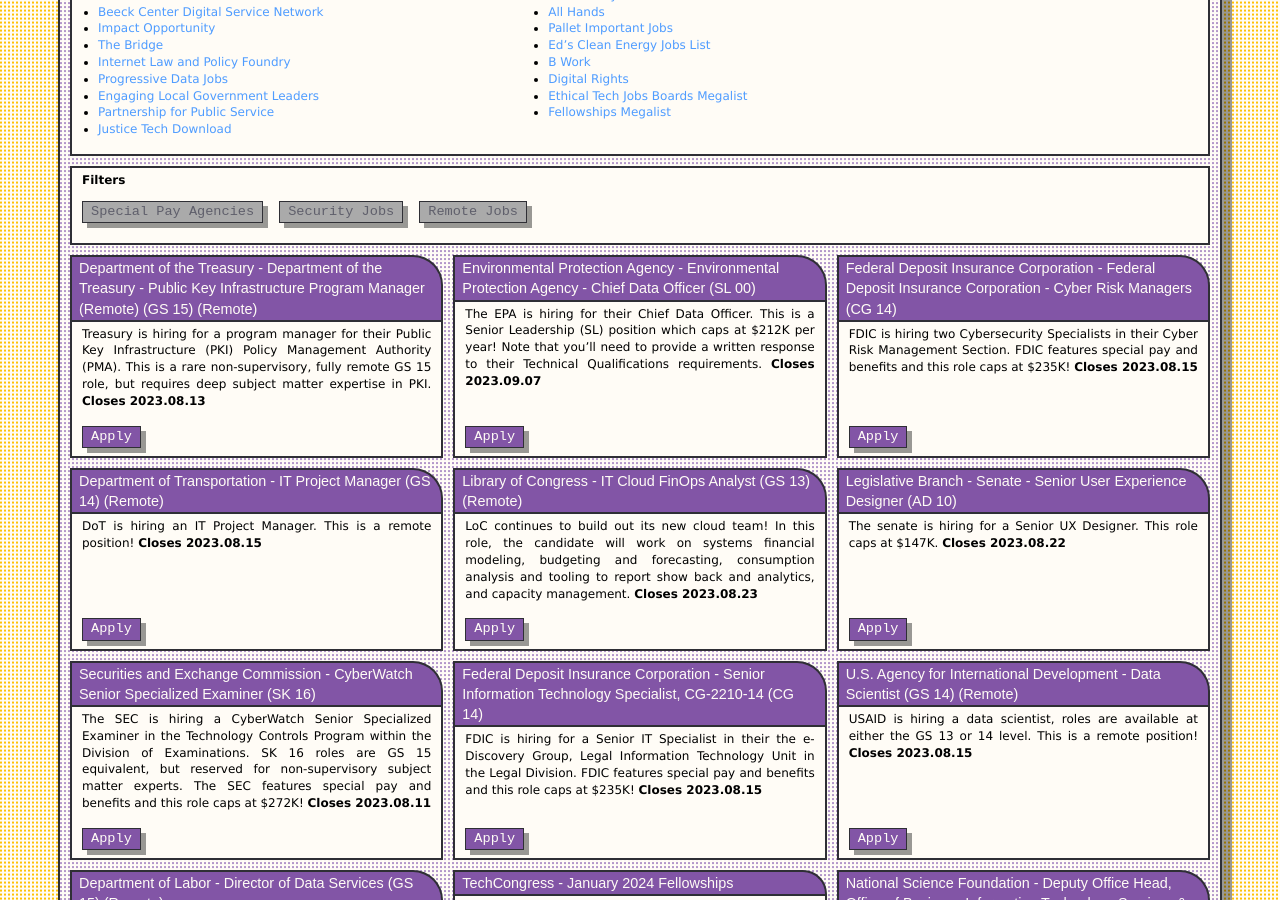
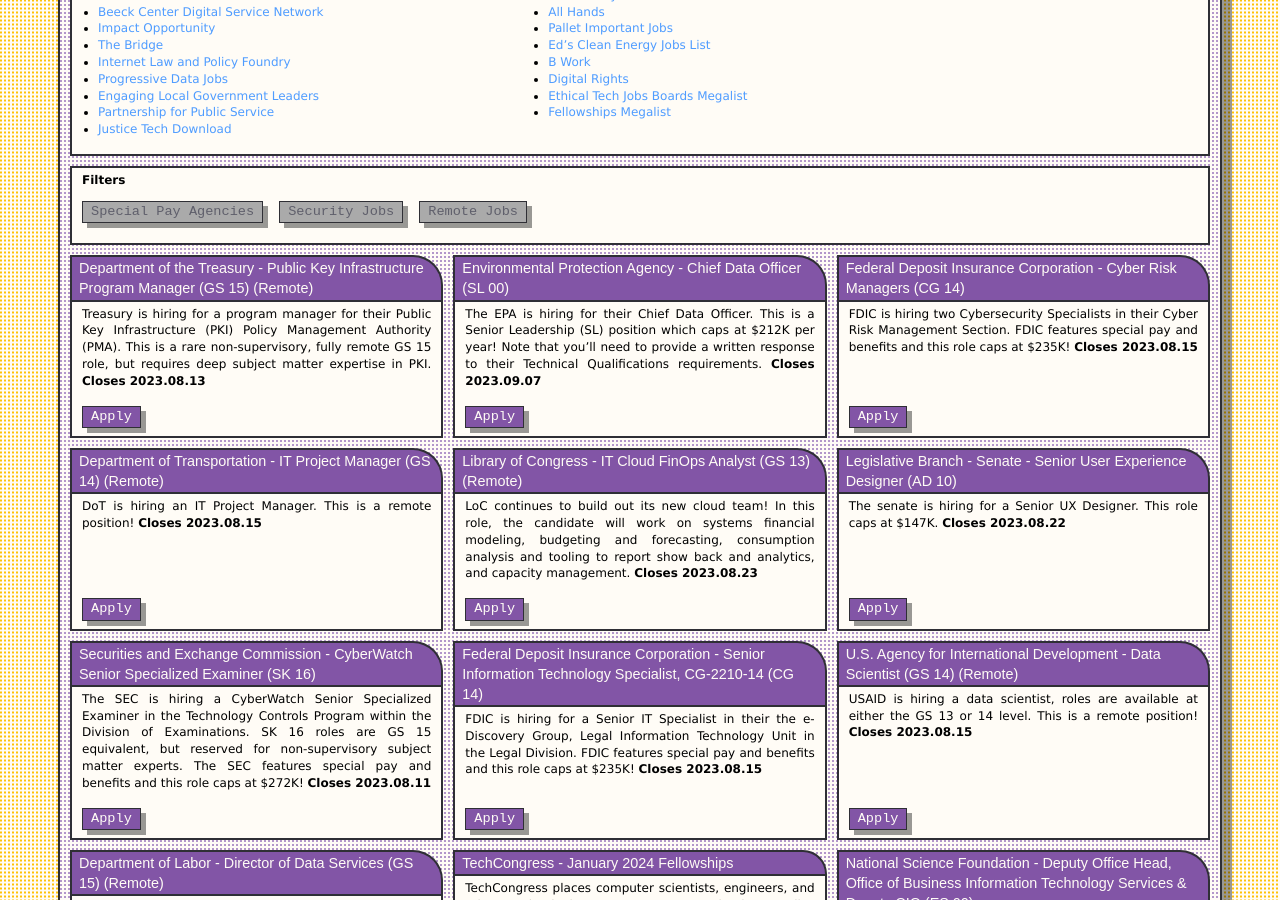
Before and after one commit to krusynth/billhunt.dev, a Jekyll site: the page built from jobs.md, in a window 1280 px wide and 900 px high, scrolled down 432 px. Built offline with Jekyll 4.4.1, drawn with Linux system fonts in a browser that asks for light colours; some web fonts are replaced.

Commit message:
Rearrange job pages for cleaner layouts.

```diff
--- /dev/null
+++ b/_includes/card-template.html
@@ -0,0 +1,20 @@
+<article class="post-multiple {{ classes }}">
+  <header class="post-header hoverable">
+    <h3 class="post-title"><a href="{{ url }}" {% if url contains 'http' %}{% else %}up-follow{% endif %}>
+      {{ title }}
+    </a></h3>
+  </header>
+  <section class="post-content">
+    {% if image %}
+      <p class="featured-image-box">
+        <a href="{{ url }}" {% if url contains 'http' %}{% else %}up-follow{% endif %}>
+          <img src="{{ image }}" class="featured-image" alt="Image of {{ title }}">
+        </a>
+      </p>
+    {% endif %}
+    {{ description | markdownify }}
+    <p class="action-box">
+      <a href="{{ url }}" class="btn" {% if url contains 'http' %}{% else %}up-follow{% endif %}>{% if action %}{{ action }}{% elsif page.action %}{{ page.action }}{% else %}Check It Out{% endif %}</a>
+    </p>
+  </section>
+</article>
--- a/_includes/card.html
+++ b/_includes/card.html
@@ -1,24 +1,13 @@
-{%- assign content = post.content -%}
+{%- assign description = post.content -%}
 {%- if post.afterwards %}
-  {% assign content = content | append: post.afterwards %}
+  {% assign description = description | append: post.afterwards %}
 {% endif -%}
-<article class="post-multiple {{ post.classes }}">
-  <header class="post-header hoverable">
-    <h3 class="post-title"><a href="{{ post.url }}" {% if post.url contains 'http' %}{% else %}up-follow{% endif %}>
-      {{ post.title }}
-    </a></h3>
-  </header>
-  <section class="post-content">
-    {% if post.image %}
-      <p class="featured-image-box">
-        <a href="{{ post.url }}" {% if post.url contains 'http' %}{% else %}up-follow{% endif %}>
-          <img src="{{ post.image }}" class="featured-image" alt="Image of {{ post.title }}">
-        </a>
-      </p>
-    {% endif %}
-    {{ content | markdownify }}
-    <p class="action-box">
-      <a href="{{ post.url }}" class="btn" {% if post.url contains 'http' %}{% else %}up-follow{% endif %}>{% if post.action %}{{ post.action }}{% elsif page.action %}{{ page.action }}{% else %}Check It Out{% endif %}</a>
-    </p>
-  </section>
-</article>
+
+{% include card-template.html
+     title=post.title
+     image=post.image
+     description=description
+     url=post.url
+     action=post.action
+     classes=post.classes
+%}
--- a/_layouts/jobs.html
+++ b/_layouts/jobs.html
@@ -68,9 +68,7 @@
         <li><button class="filter-button btn inactive" data-filter="remote">Remote Jobs</button></li>
     </div>
     <div class="posts-container">
-      {% for post in page.items %}
-        {% include card.html %}
-      {% endfor %}
+      {{ page.jobs }}
     </div>
   </section>
 </article>
--- a/jobs.md
+++ b/jobs.md
@@ -48,20 +48,19 @@
 * [Fellowships Megalist](https://docs.google.com/spreadsheets/d/1VpYIEC7MhA_6VVORk5S9CDuccx_tEvFVefeDTilenXQ/edit#gid=0)
 {:.column}
 
-{%- assign items = "" | split:"/" -%}
 {% assign now = 'now' | date: '%s' %}
 
 {% assign specialpay = 'Securities and Exchange Commission,Federal Deposit Insurance Corporation,Consumer Financial Protection Bureau,Commodity Futures Trading Commission' | split:',' %}
 
+{% capture jobs -%}
+
 {% assign posts = site.data.usajobs | where_exp:"job", "job.content" %}
 {%- for post in posts %}
-  {% assign title = post.agency %}
-  {% assign title = title | append: ' - ' | append: post.title %}
+  {% assign title = post.agency | append: ' - ' | append: post.title %}
 
   {% if post.grade %}
     {% assign title = title | append: ' (' | append: post.grade | append: ')' %}
   {% endif %}
-
 
   {% assign classes = 'job-post' %}
   {% if specialpay contains post.agency %}
@@ -75,15 +74,22 @@
     {% assign title = title | append: ' (Remote)' %}
   {% endif %}
 
-  {% assign post = post | setval: 'classes', classes %}
-  {% assign post = post | setval: 'title', title %}
-
+  {% assign description = post.content %}
   {% if post.closes %}
     {% capture afterwards %} **Closes {{ post.closes | date: site.date_format }}**{% endcapture %}
-    {% assign post = post | setval: 'afterwards', afterwards %}
+    {% assign description = description | append: afterwards %}
   {% endif %}
+  {% assign url = post.url %}
+  {% assign image = post.image %}
 
-  {% assign items = items | push: post %}
+  {% include card-template.html
+     title=title
+     url=url
+     image=image
+     description=description
+     classes=classes
+  %}
 {% endfor -%}
 
-{% assign page = page | setval: 'items', items %}
+{%- endcapture -%}
+{%- assign page = page | setval: 'jobs', jobs -%}
--- a/xml/feed.xml
+++ b/xml/feed.xml
@@ -1,6 +1,7 @@
 ---
 title: Posts
 permalink: /feed.xml
+layout: atom
 ---
 {%- assign items = "" | split:"/" -%}
 
--- a/xml/posts.xml
+++ b/xml/posts.xml
@@ -1,6 +1,7 @@
 ---
 title : Posts Only
 permalink: /posts.xml
+layout: atom
 ---
 
 {%- assign items = "" | split:"/" -%}
--- a/xml/recommended.xml
+++ b/xml/recommended.xml
@@ -1,6 +1,7 @@
 ---
 title : Recommended Posts
 permalink: /recommended.xml
+layout: atom
 ---
 {%- assign items = "" | split:"/" -%}
 
```
Also changed, not shown: _includes/feed.xml (+0 -13 lines), _includes/job-card.xml (added, +10 -0 lines), _layouts/atom.xml (added, +14 -0 lines), _layouts/home.html (+17 -9 lines), usajobs.md (+15 -11 lines), xml/jobs.xml (+28 -26 lines), xml/usajobs.xml (+29 -27 lines).
